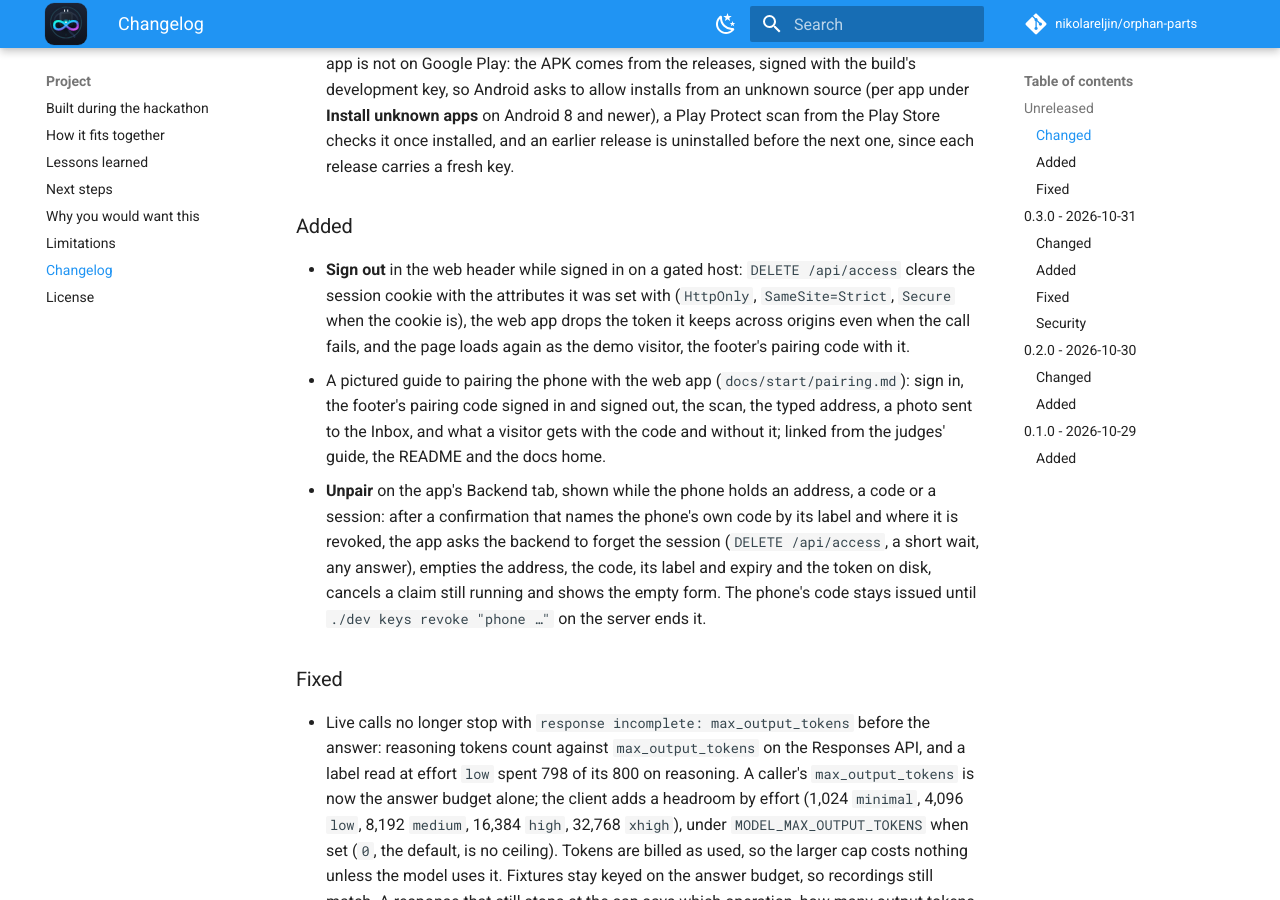
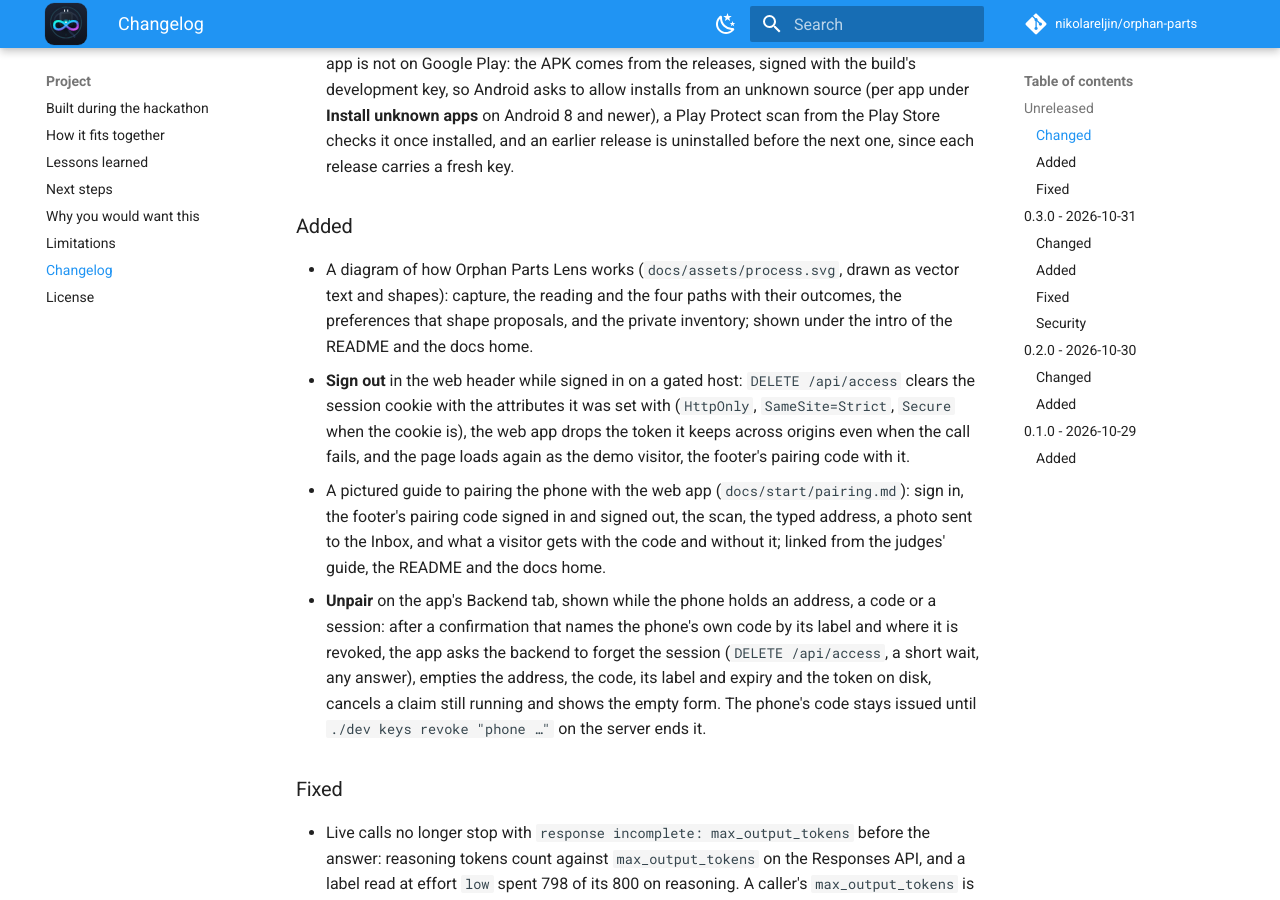
Before and after one commit to nikolareljin/orphan-parts, an MkDocs documentation site: the page built from docs/project/changelog.md, in a window 1280 px wide and 900 px high, scrolled down 654 px. Built offline with MkDocs 1.6.1 and Material for MkDocs 9.7.7, drawn with Linux system fonts in a browser that asks for light colours; comment, search, counter and statistics services are not loaded.

Commit message:
docs: add the how-it-works diagram to the README and the docs home

```diff
--- a/CHANGELOG.md
+++ b/CHANGELOG.md
@@ -9,6 +9,7 @@
 - The phone guide, step 1 of the README and the docs home, and the Android guide say the app is not on Google Play: the APK comes from the releases, signed with the build's development key, so Android asks to allow installs from an unknown source (per app under **Install unknown apps** on Android 8 and newer), a Play Protect scan from the Play Store checks it once installed, and an earlier release is uninstalled before the next one, since each release carries a fresh key.
 
 ### Added
+- A diagram of how Orphan Parts Lens works (`docs/assets/process.svg`, drawn as vector text and shapes): capture, the reading and the four paths with their outcomes, the preferences that shape proposals, and the private inventory; shown under the intro of the README and the docs home.
 - **Sign out** in the web header while signed in on a gated host: `DELETE /api/access` clears the session cookie with the attributes it was set with (`HttpOnly`, `SameSite=Strict`, `Secure` when the cookie is), the web app drops the token it keeps across origins even when the call fails, and the page loads again as the demo visitor, the footer's pairing code with it.
 - A pictured guide to pairing the phone with the web app (`docs/start/pairing.md`): sign in, the footer's pairing code signed in and signed out, the scan, the typed address, a photo sent to the Inbox, and what a visitor gets with the code and without it; linked from the judges' guide, the README and the docs home.
 - **Unpair** on the app's Backend tab, shown while the phone holds an address, a code or a session: after a confirmation that names the phone's own code by its label and where it is revoked, the app asks the backend to forget the session (`DELETE /api/access`, a short wait, any answer), empties the address, the code, its label and expiry and the token on disk, cancels a claim still running and shows the empty form. The phone's code stays issued until `./dev keys revoke "phone …"` on the server ends it.
```
Also changed, not shown: README.md (+2 -0 lines), docs/index.md (+2 -0 lines), docs/assets/process.svg (added).
